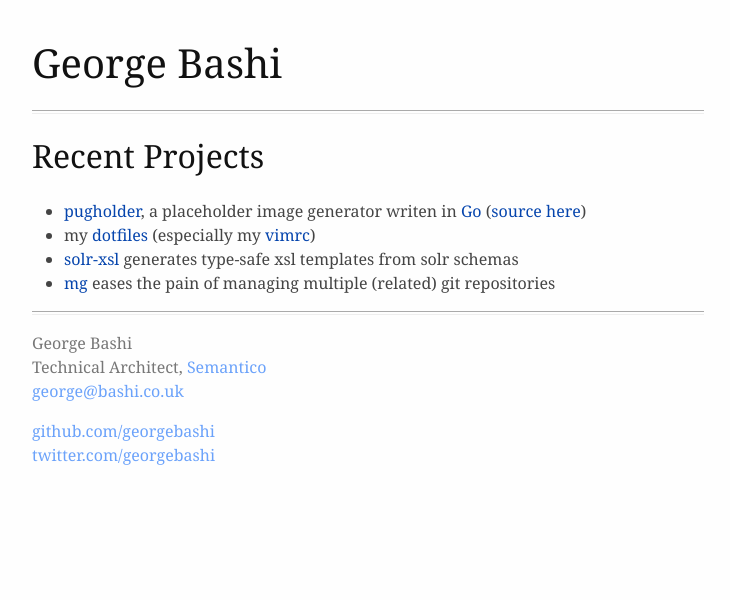
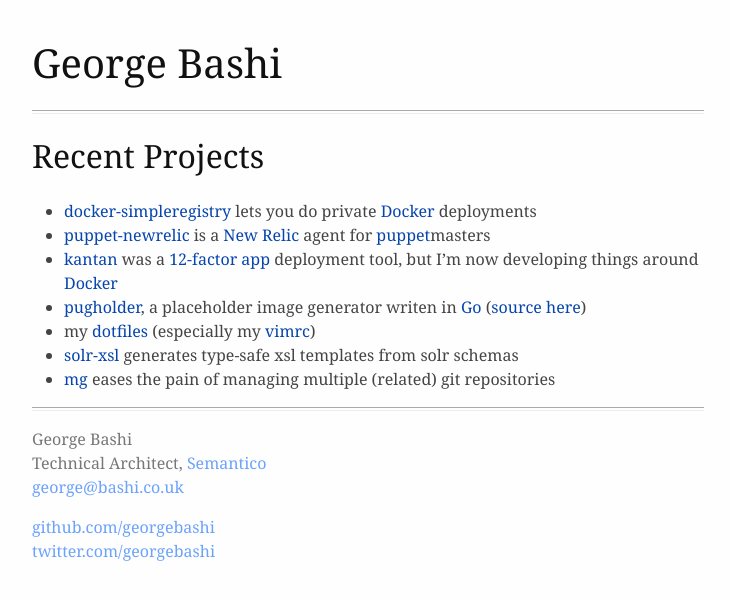
Before and after one commit to georgebashi/georgebashi.github.com, a Jekyll site: the page built from index.md, in a window 1280 px wide. Shown: the top 600 px of the page, without its empty margins (272-1002 px from the left). Built offline with Jekyll 4.4.1, drawn with Linux system fonts in a browser that asks for light colours.

Commit message:
update links

```diff
--- a/index.md
+++ b/index.md
@@ -3,6 +3,9 @@
 ---
 
 ## Recent Projects
+* [docker-simpleregistry](https://github.com/georgebashi/docker-simpleregistry) lets you do private [Docker](http://www.docker.io) deployments
+* [puppet-newrelic](https://github.com/georgebashi/puppet-newrelic) is a [New Relic](http://newrelic.com) agent for [puppet](http://puppetlabs.com/)masters
+* [kantan](https://github.com/georgebashi/kantan) was a [12-factor app](http://www.12factor.net) deployment tool, but I'm now developing things around [Docker](http://www.docker.io)
 * [pugholder](http://pugholder.com), a placeholder image generator writen in [Go](http://golang.org/) ([source here](https://github.com/georgebashi/pugholder))
 * my [dotfiles](https://github.com/georgebashi/dotfiles) (especially my [vimrc](https://github.com/georgebashi/dotfiles/blob/master/.vimrc))
 * [solr-xsl](https://github.com/georgebashi/solr-xsl) generates type-safe xsl templates from solr schemas
```
